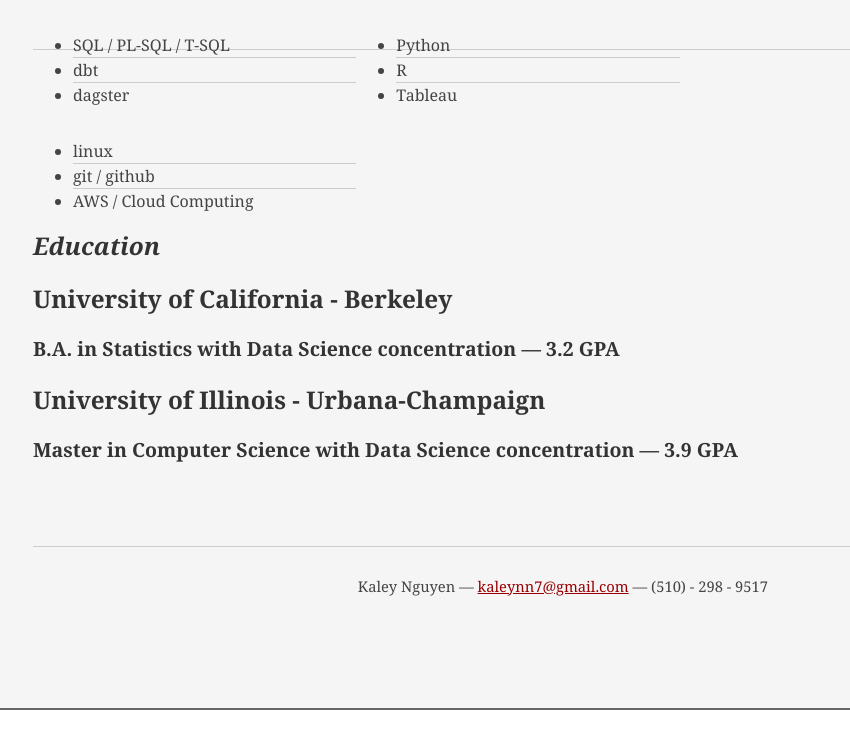
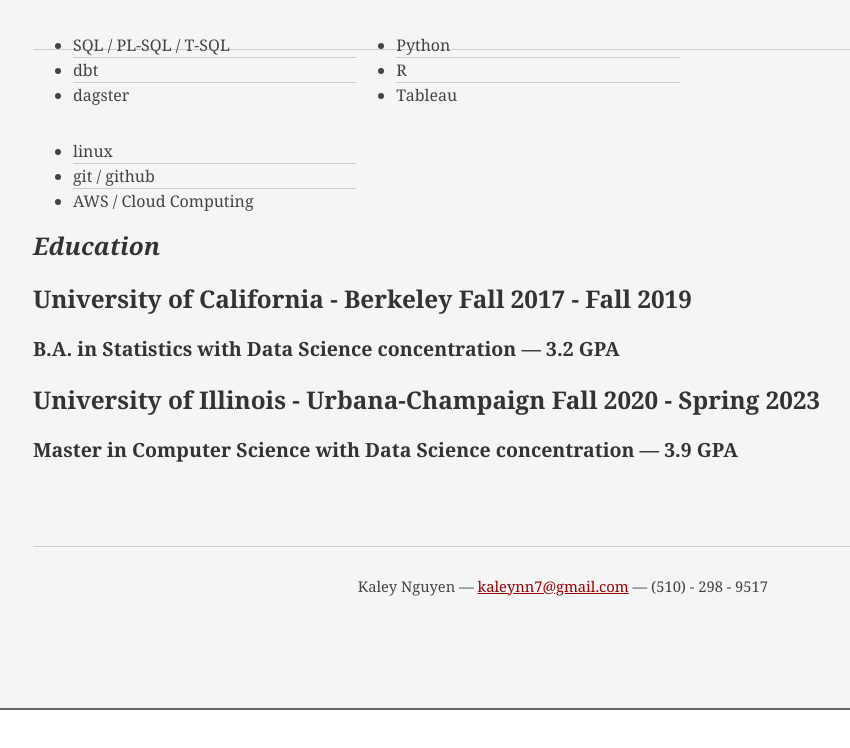
Before and after one commit to kaleynguyen/resume, a plain HTML site: page srt-resume.html in a window 1280 px wide. Shown: the part 2243-2991 px from the top of the page, without its empty margins (55-905 px from the left). Drawn offline with Linux system fonts and the light colour scheme; a small style sheet from the web is missing.

Commit message:
Add education lenght

```diff
--- a/srt-resume.html
+++ b/srt-resume.html
@@ -160,9 +160,9 @@
 							<h2>Education</h2>
 						</div>
 						<div class="yui-u">
-							<h2>University of California - Berkeley</h2>
+							<h2>University of California - Berkeley Fall 2017 - Fall 2019</h2>
 							<h3>B.A. in Statistics with Data Science concentration &mdash; <strong>3.2 GPA</strong> </h3>
-							<h2>University of Illinois - Urbana-Champaign</h2>
+							<h2>University of Illinois - Urbana-Champaign Fall 2020 - Spring 2023</h2>
 							<h3>Master in Computer Science with Data Science concentration &mdash; <strong>3.9 GPA</strong> </h3>
 						</div>
 					</div><!--// .yui-gf -->
```
